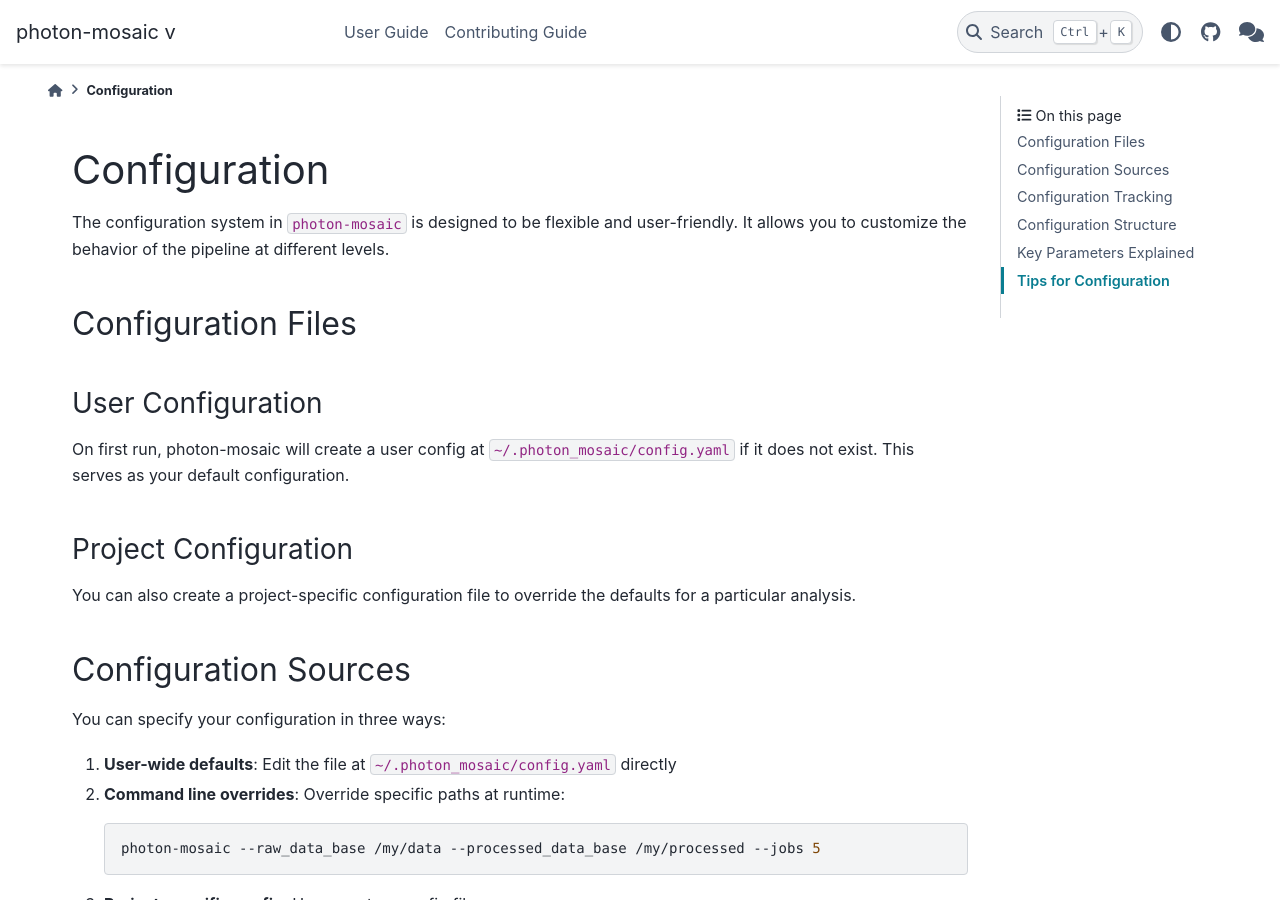
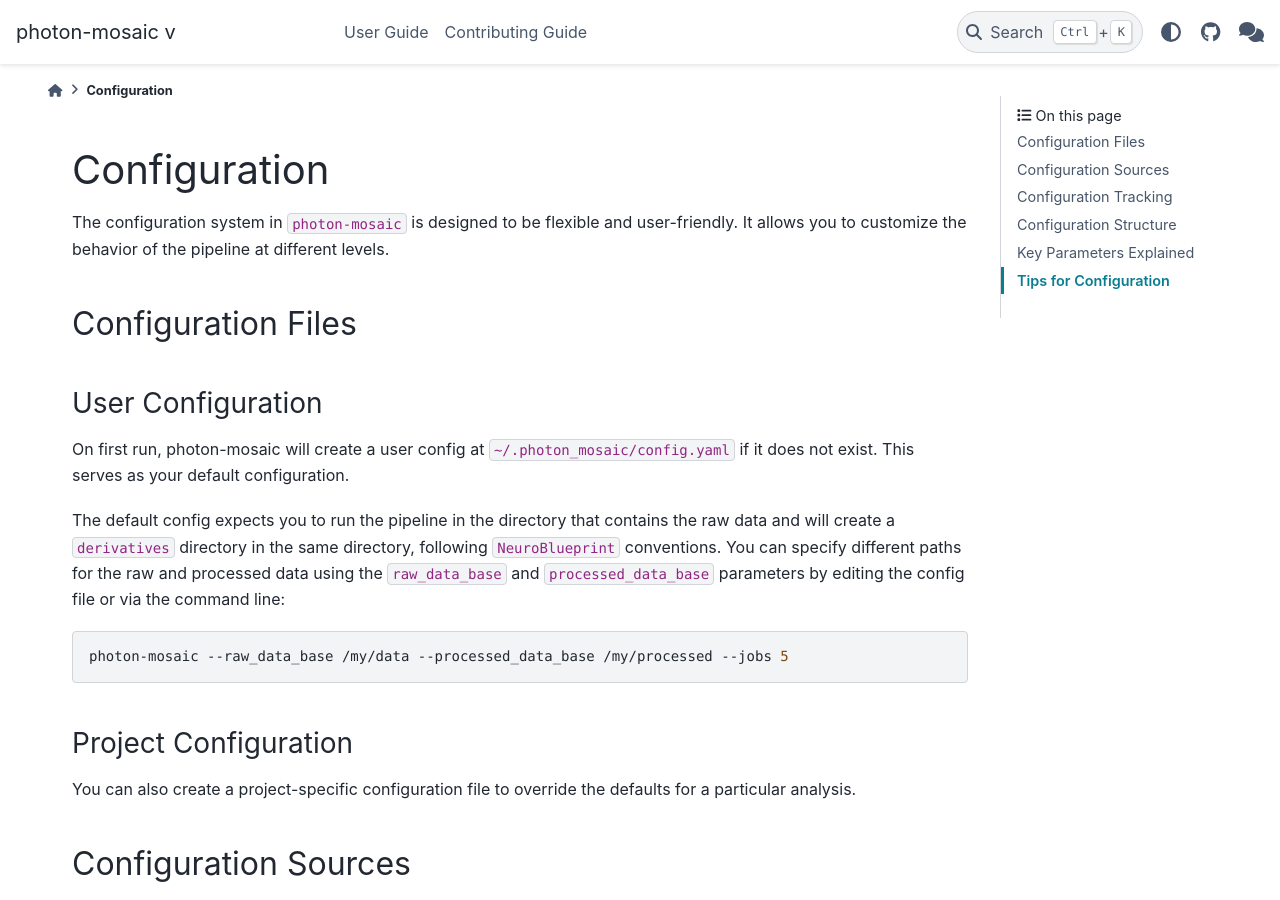
Before and after one commit to neuroinformatics-unit/photon-mosaic, a Sphinx documentation site: the page built from docs/source/user_guide/configuration.md, in a window 1280 px wide and 900 px high. Built offline with Sphinx 7.4.7 and the PyData theme 0.15.4, drawn with Linux system fonts in a browser that asks for light colours; pages that are not in the unit, such as notebooks, are missing from menus; the version number could not be read and is left out.

Commit message:
Further explanations on configs

````diff
--- a/docs/source/user_guide/configuration.md
+++ b/docs/source/user_guide/configuration.md
@@ -7,6 +7,12 @@ The configuration system in `photon-mosaic` is designed to be flexible and user-
 
 ### User Configuration
 On first run, photon-mosaic will create a user config at `~/.photon_mosaic/config.yaml` if it does not exist. This serves as your default configuration.
+
+The default config expects you to run the pipeline in the directory that contains the raw data and will create a `derivatives` directory in the same directory, following `NeuroBlueprint` conventions. You can specify different paths for the raw and processed data using the `raw_data_base` and `processed_data_base` parameters by editing the config file or via the command line:
+
+```bash
+photon-mosaic --raw_data_base /my/data --processed_data_base /my/processed --jobs 5
+```
 
 ### Project Configuration
 You can also create a project-specific configuration file to override the defaults for a particular analysis.
````
